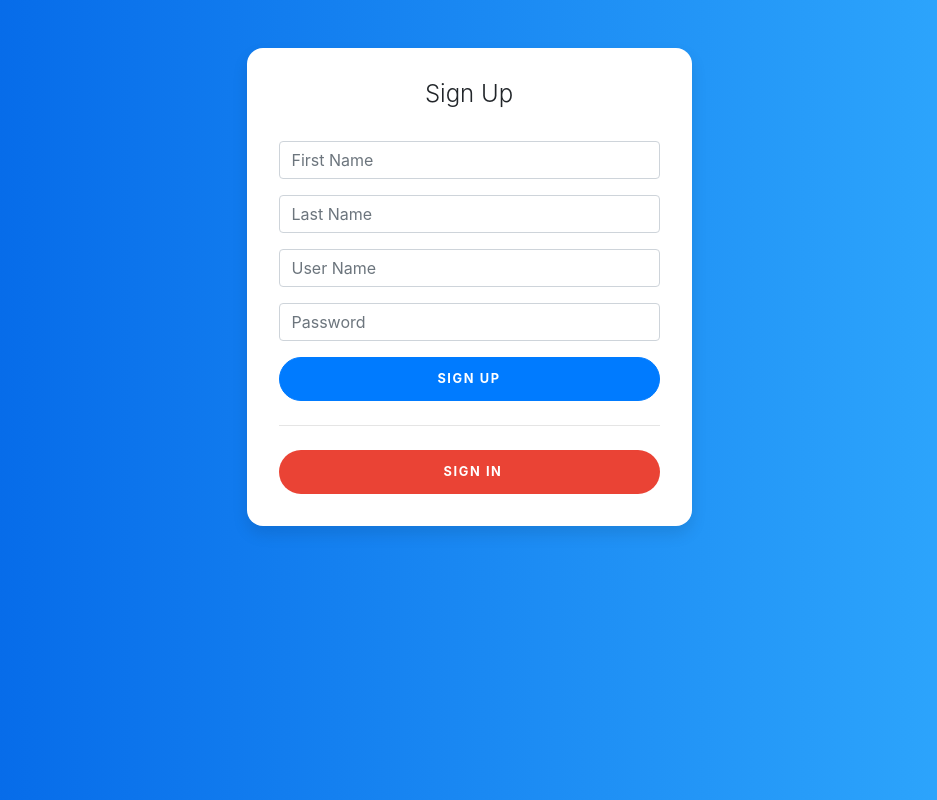
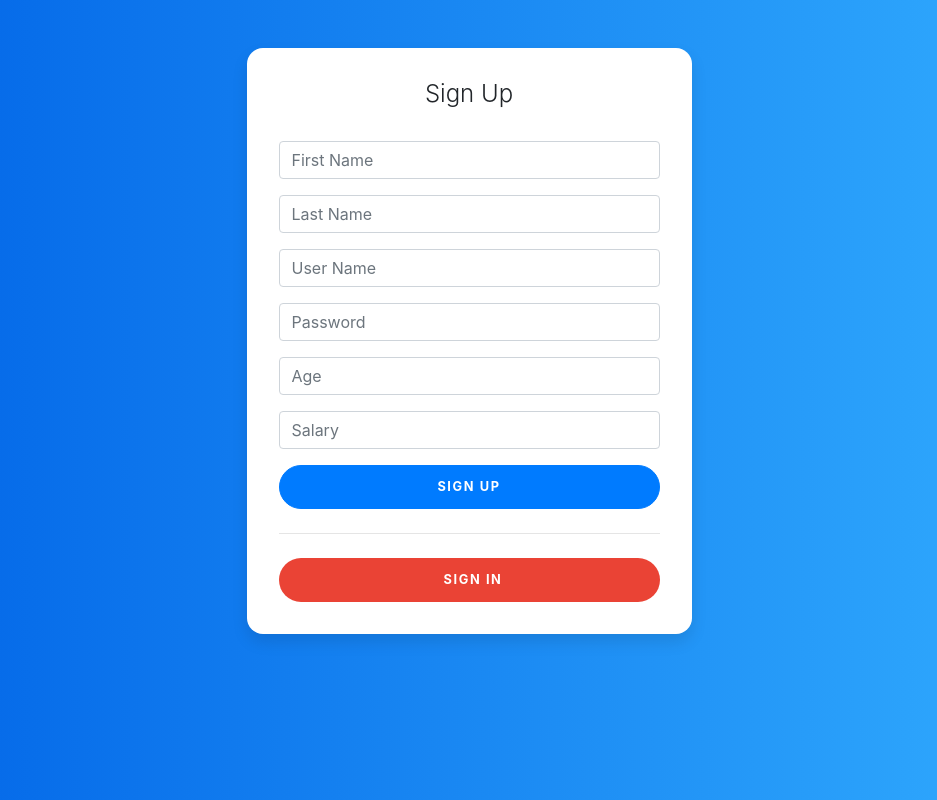
Before and after one commit to singh44/angular7-form1991, an Angular app: page /register in a window 1280 px wide. Shown: the whole page, without its empty margins (171-1108 px from the left). Built offline with nearby package versions, Linux system fonts and the light colour scheme.

Commit message:
4 files modified, 1 added, 1 deleted

```diff
--- a/src/app/_services/api.service.ts
+++ b/src/app/_services/api.service.ts
@@ -1,8 +1,8 @@
 import { Injectable } from '@angular/core';
 import { HttpClient } from '@angular/common/http';
-import {User} from "../model/user.model";
+import {User} from "../_model";
 import {Observable} from "rxjs/index";
-import {ApiResponse} from "../model/api.response";
+import {ApiResponse} from "../_model";
 
 @Injectable({ providedIn: 'root' })
 export class ApiService {
@@ -23,7 +23,7 @@ export class ApiService {
   }
 
   createUser(user: User): Observable<ApiResponse> {
-    return this.http.post<ApiResponse>(this.baseUrl, user);
+    return this.http.post<ApiResponse>(`/users/register`, user);
   }
 
   updateUser(user: User): Observable<ApiResponse> {
--- a/src/app/register/register.component.html
+++ b/src/app/register/register.component.html
@@ -31,6 +31,22 @@
           </div>
     </div>
 
+  <div class="form-label-group">
+      <input type="number" formControlName="age" class="form-control"
+      [ngClass]="{ 'is-invalid': submitted && f.age.errors }"  placeholder="Age">
+          <div *ngIf="submitted && f.age.errors" class="invalid-feedback">
+              <div *ngIf="f.age.errors.required">Password is required</div>
+              <div *ngIf="f.age.errors.minlength">Password must be at least 6 characters</div>
+          </div>
+    </div>
+
+    <div class="form-label-group">
+      <input type="password" formControlName="salary" class="form-control" [ngClass]="{ 'is-invalid': submitted && f.salary.errors }"  placeholder="Salary">
+          <div *ngIf="submitted && f.salary.errors" class="invalid-feedback">
+              <div *ngIf="f.salary.errors.required">Password is required</div>
+              <div *ngIf="f.salary.errors.minlength">Password must be at least 6 characters</div>
+          </div>
+    </div>
 
 
     <button class="btn btn-lg btn-primary btn-block text-uppercase" type="submit" [disabled]="loading" >
--- a/src/app/register/register.component.ts
+++ b/src/app/register/register.component.ts
@@ -33,7 +33,9 @@ export class RegisterComponent implements OnInit {
             firstName: ['', Validators.required],
             lastName: ['', Validators.required],
             username: ['', Validators.required],
-            password: ['', [Validators.required, Validators.minLength(6)]]
+            password: ['', [Validators.required, Validators.minLength(6)]],
+            age: ['', Validators.required],
+            salary: ['', Validators.required]
         });
     }
 
--- a/src/app/user/list-user/list-user.component.ts
+++ b/src/app/user/list-user/list-user.component.ts
@@ -1,6 +1,6 @@
 import { Component, OnInit , Inject} from '@angular/core';
 import {Router} from "@angular/router";
-import {User} from "../../_model";
+import {Model} from "../../_model";
 import {ApiService} from "../../_services";
 
 @Component({
@@ -10,7 +10,7 @@ import {ApiService} from "../../_services";
 })
 export class ListUserComponent implements OnInit {
 
-  users: User[];
+  users: Model[];
 
   constructor(private router: Router, private apiService: ApiService) { }
 
```
Also changed, not shown: src/app/_models/model.ts (renamed from src/app/_models/user.model.ts).
